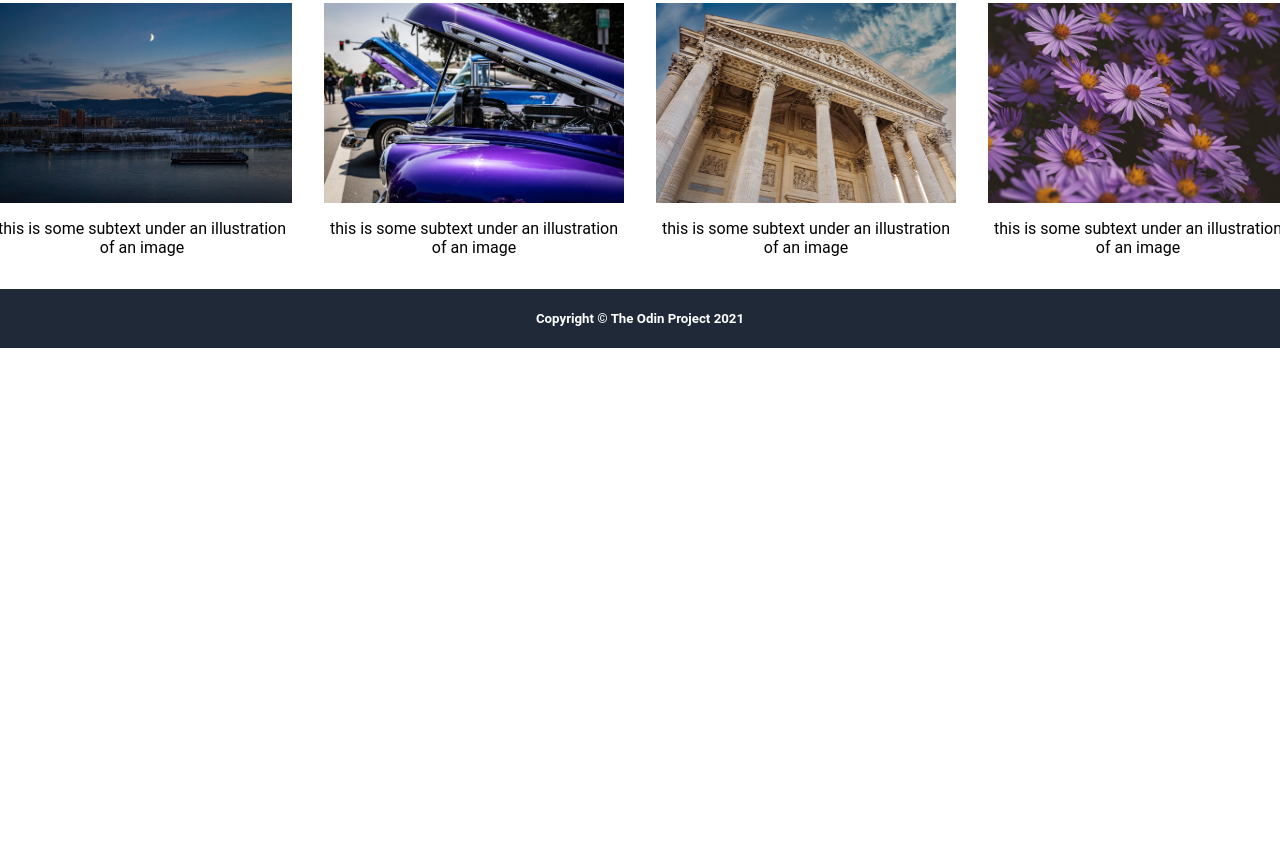
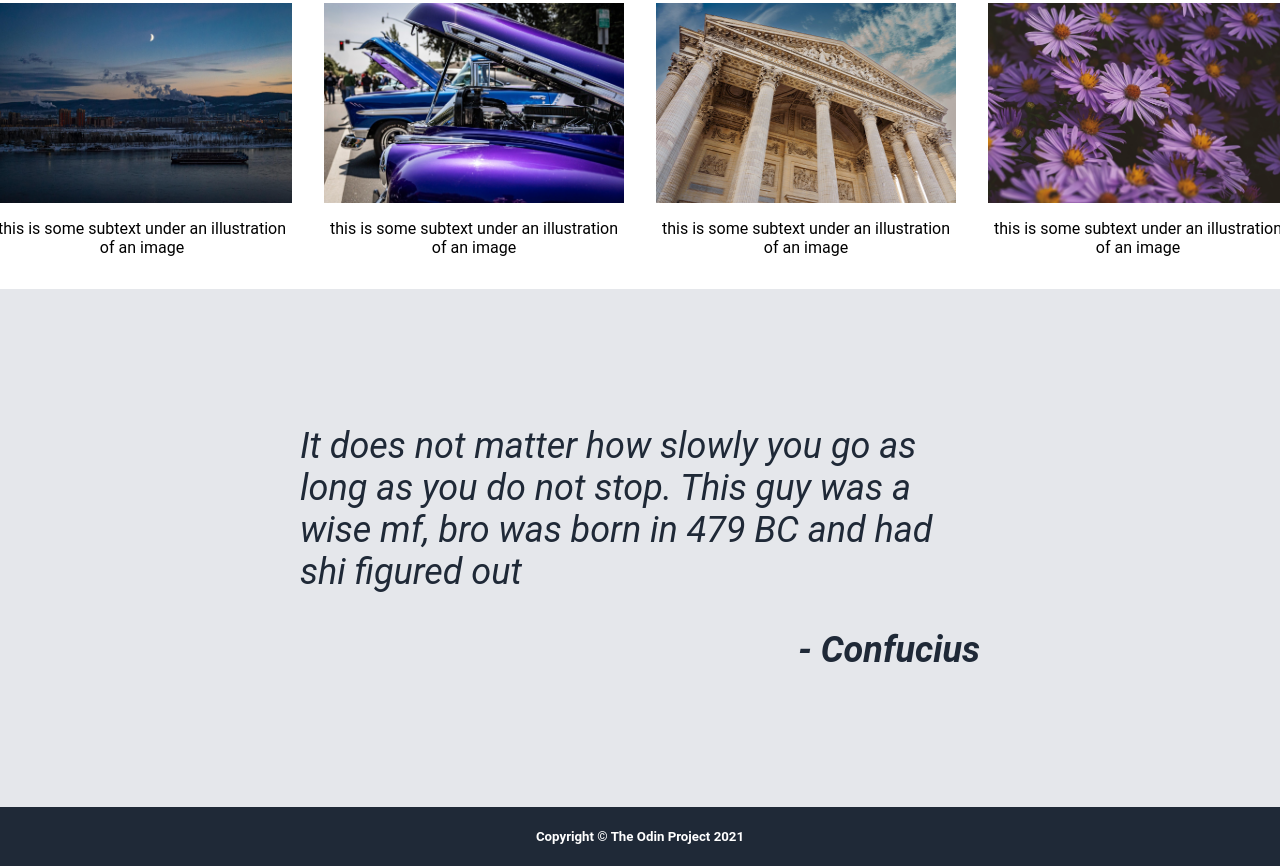
Before and after one commit to TheBigHugeMan/odin-landing-page, a plain HTML site: page index.html in a window 1280 px wide. Shown: the part 640-1506 px from the top of the page. Before the commit the page ends 988 px from the top, so only its background shows below. Drawn offline with Linux system fonts and the light colour scheme.

Commit message:
Add template for quote section

```diff
--- a/index.html
+++ b/index.html
@@ -35,7 +35,7 @@
         <img class="hero-img" src="./images/red-sky.jpg" alt="image of a red smokey starry sky">
     </div>
 
-    <div class="info">
+    <div class="section info">
         <h2 class="info-head">Some Random Information</h2>
 
         <div class="info-cards">
@@ -60,6 +60,13 @@
         </div>
         </div>
     </div>
+
+    <div class="section quote">
+        <p>It does not matter how slowly you go as long as you do not stop. This guy was a wise mf, bro was born in 479 BC
+            and had shi figured out
+        </p>
+        <p id="attribution"> - Confucius </p>
+    </div>
     <div class="footer">
         <h5 class="footer-text">Copyright © The Odin Project 2021</h5>
     </div>
--- a/style.css
+++ b/style.css
@@ -107,3 +107,16 @@ ul {
     align-items: center;
     max-width: 300px;
 }
+
+.quote {
+    background-color: #E5E7EB;
+    font-size: 36px;
+    font-style: italic;
+    color: #1F2937;
+    padding: 100px 300px;
+}
+
+#attribution {
+    text-align: end;
+    font-weight: bold;
+}
```
